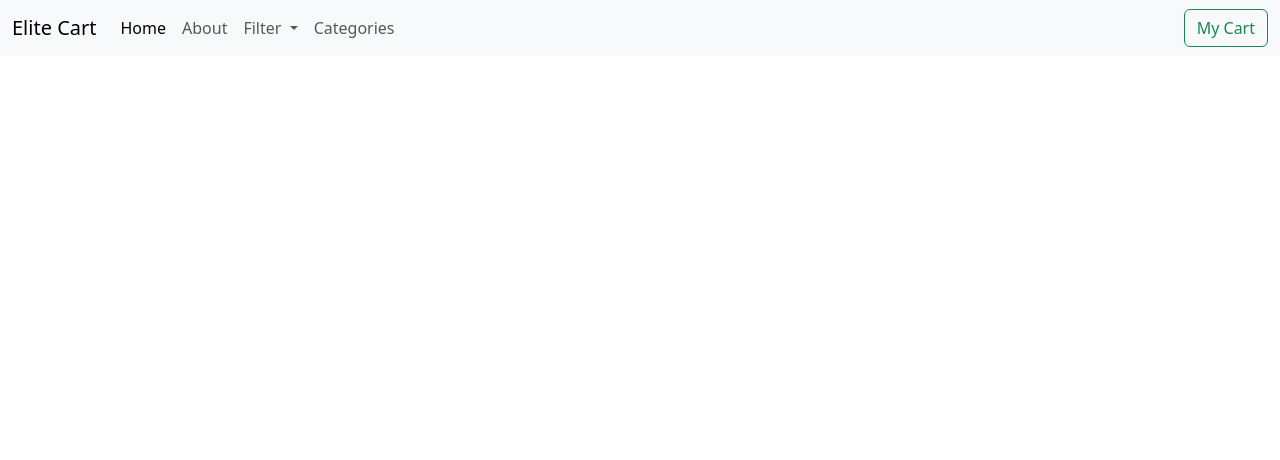
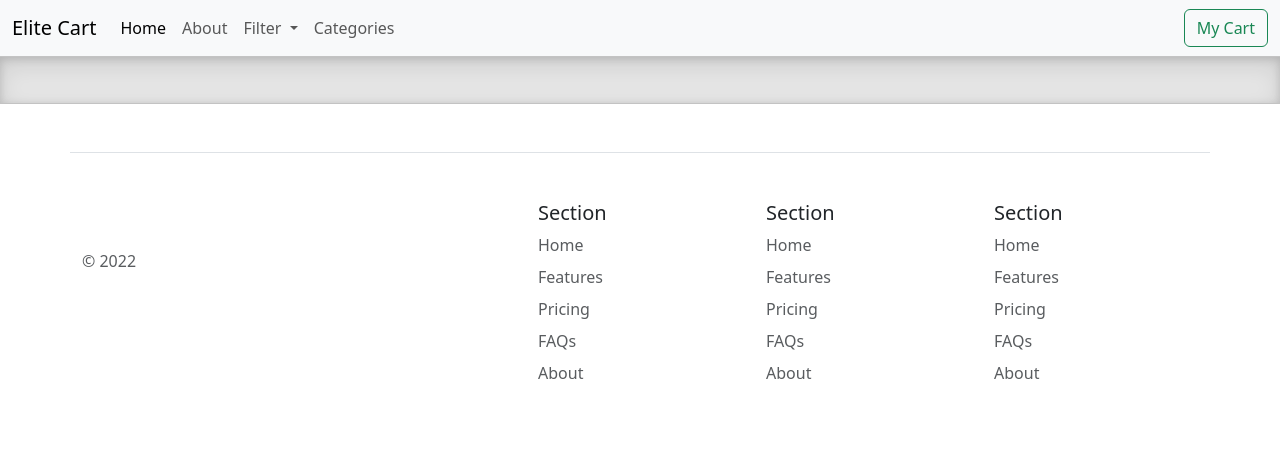
Before and after one commit to noobmaster69jr/AlgoCamp-basic-projects, a plain HTML site: page ecommerce-landingpage/index.html in a window 1280 px wide. Drawn offline with nearby package versions, Linux system fonts and the light colour scheme.

Commit message:
added footer

```diff
--- a/ecommerce-landingpage/index.html
+++ b/ecommerce-landingpage/index.html
@@ -69,7 +69,55 @@
     </nav>
 
 
+    <div class="b-example-divider"></div>
 
+<div class="container">
+  <footer class="row row-cols-1 row-cols-sm-2 row-cols-md-5 py-5 my-5 border-top">
+    <div class="col mb-3">
+      <a href="/" class="d-flex align-items-center mb-3 link-dark text-decoration-none">
+        <svg class="bi me-2" width="40" height="32"><use xlink:href="#bootstrap"/></svg>
+      </a>
+      <p class="text-muted">&copy; 2022</p>
+    </div>
+
+    <div class="col mb-3">
+
+    </div>
+
+    <div class="col mb-3">
+      <h5>Section</h5>
+      <ul class="nav flex-column">
+        <li class="nav-item mb-2"><a href="#" class="nav-link p-0 text-muted">Home</a></li>
+        <li class="nav-item mb-2"><a href="#" class="nav-link p-0 text-muted">Features</a></li>
+        <li class="nav-item mb-2"><a href="#" class="nav-link p-0 text-muted">Pricing</a></li>
+        <li class="nav-item mb-2"><a href="#" class="nav-link p-0 text-muted">FAQs</a></li>
+        <li class="nav-item mb-2"><a href="#" class="nav-link p-0 text-muted">About</a></li>
+      </ul>
+    </div>
+
+    <div class="col mb-3">
+      <h5>Section</h5>
+      <ul class="nav flex-column">
+        <li class="nav-item mb-2"><a href="#" class="nav-link p-0 text-muted">Home</a></li>
+        <li class="nav-item mb-2"><a href="#" class="nav-link p-0 text-muted">Features</a></li>
+        <li class="nav-item mb-2"><a href="#" class="nav-link p-0 text-muted">Pricing</a></li>
+        <li class="nav-item mb-2"><a href="#" class="nav-link p-0 text-muted">FAQs</a></li>
+        <li class="nav-item mb-2"><a href="#" class="nav-link p-0 text-muted">About</a></li>
+      </ul>
+    </div>
+
+    <div class="col mb-3">
+      <h5>Section</h5>
+      <ul class="nav flex-column">
+        <li class="nav-item mb-2"><a href="#" class="nav-link p-0 text-muted">Home</a></li>
+        <li class="nav-item mb-2"><a href="#" class="nav-link p-0 text-muted">Features</a></li>
+        <li class="nav-item mb-2"><a href="#" class="nav-link p-0 text-muted">Pricing</a></li>
+        <li class="nav-item mb-2"><a href="#" class="nav-link p-0 text-muted">FAQs</a></li>
+        <li class="nav-item mb-2"><a href="#" class="nav-link p-0 text-muted">About</a></li>
+      </ul>
+    </div>
+  </footer>
+</div>
 
     <script
       src="https://cdn.jsdelivr.net/npm/@popperjs/core@2.11.8/dist/umd/popper.min.js"
--- a/ecommerce-landingpage/style.css
+++ b/ecommerce-landingpage/style.css
@@ -0,0 +1,7 @@
+.b-example-divider {
+        height: 3rem;
+        background-color: rgba(0, 0, 0, .1);
+        border: solid rgba(0, 0, 0, .15);
+        border-width: 1px 0;
+        box-shadow: inset 0 .5em 1.5em rgba(0, 0, 0, .1), inset 0 .125em .5em rgba(0, 0, 0, .15);
+      }
```
